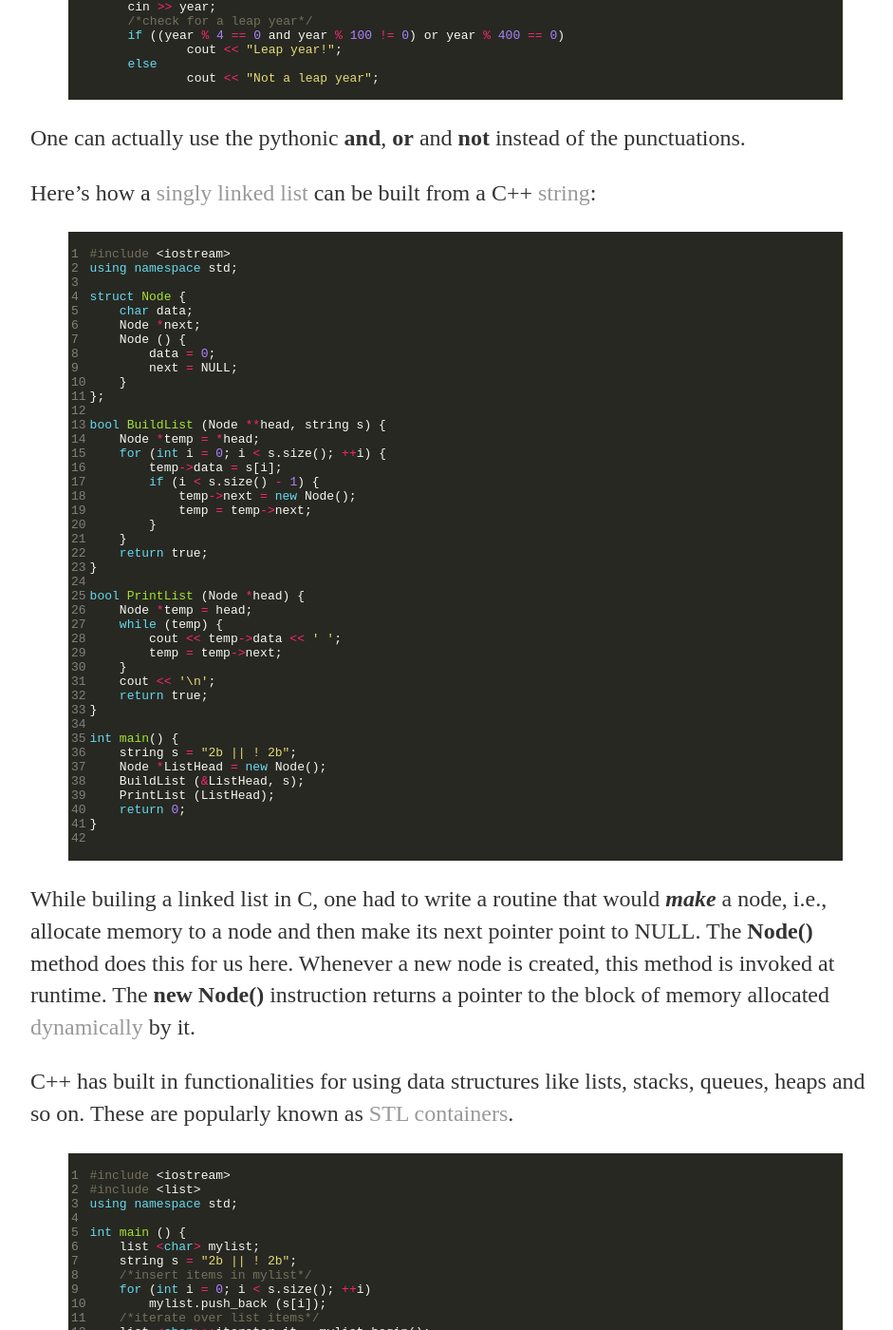
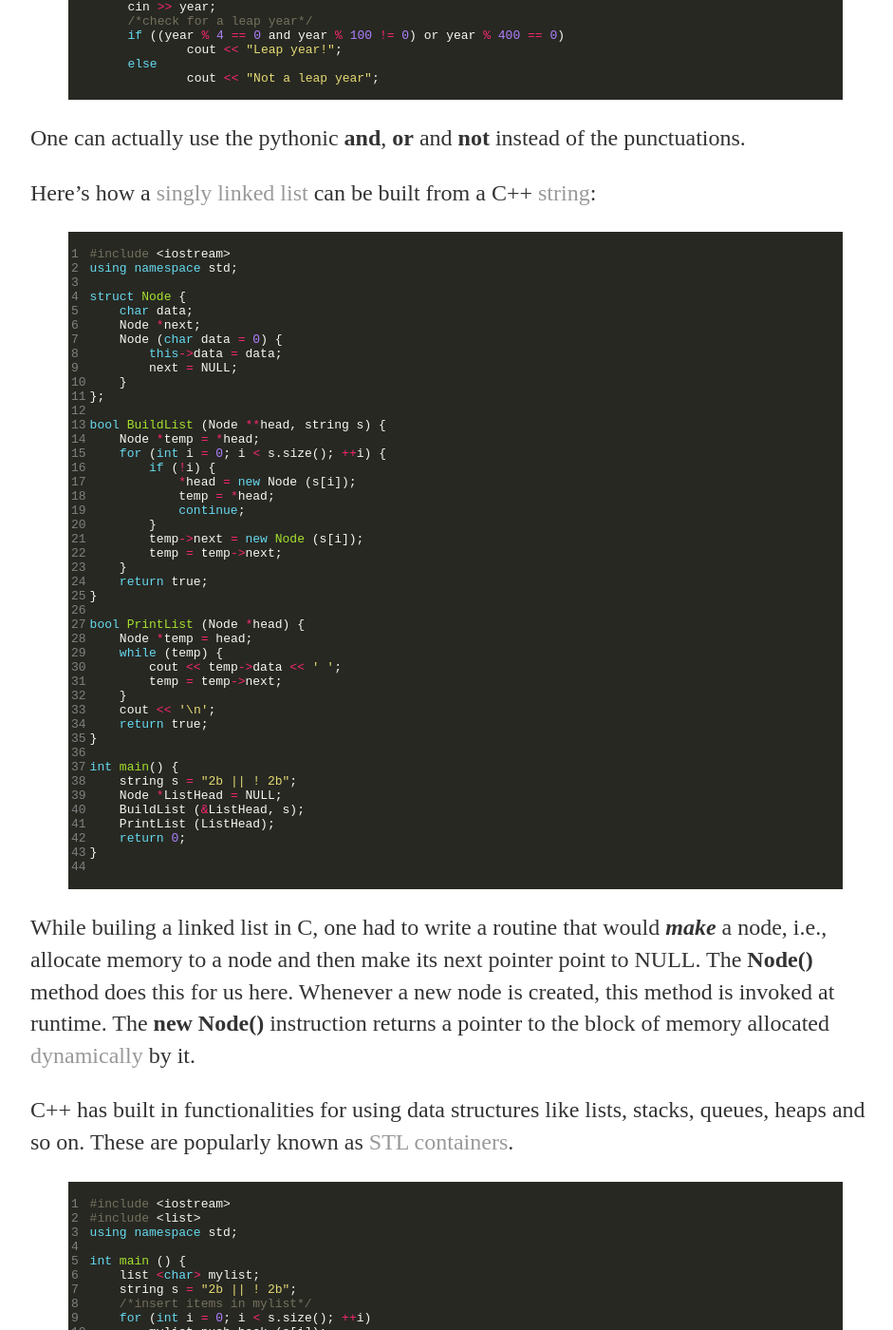
Before and after one commit to ccjusl/codeclubjusl, a Jekyll site: the page built from _posts/2017-05-18-Switching-from-C-to-C++.md, in a window 1280 px wide and 1400 px high, scrolled down 2328 px. Shown: the whole window at 95% size, without its empty margins (160-1101 px from the left). Built offline with Jekyll 4.4.1, drawn with Linux system fonts in a browser that asks for light colours.

Commit message:
improved linked-list buildup code

```diff
--- a/_posts/2017-05-18-Switching-from-C-to-C++.md
+++ b/_posts/2017-05-18-Switching-from-C-to-C++.md
@@ -126,8 +126,8 @@ using namespace std;
 struct Node {
     char data;
     Node *next;
-    Node () {
-        data = 0;
+    Node (char data = 0) {
+        this->data = data;
         next = NULL;
     }
 };
@@ -135,11 +135,13 @@ struct Node {
 bool BuildList (Node **head, string s) {
     Node *temp = *head;
     for (int i = 0; i < s.size(); ++i) {
-        temp->data = s[i];
-        if (i < s.size() - 1) {
-            temp->next = new Node();
-            temp = temp->next;
+        if (!i) {
+            *head = new Node (s[i]);
+            temp = *head;
+            continue;
         }
+        temp->next = new Node (s[i]);
+        temp = temp->next;
     }
     return true;
 }
@@ -156,7 +158,7 @@ bool PrintList (Node *head) {
 
 int main() {
     string s = "2b || ! 2b";
-    Node *ListHead = new Node();
+    Node *ListHead = NULL;
     BuildList (&ListHead, s);
     PrintList (ListHead);
     return 0;
```
